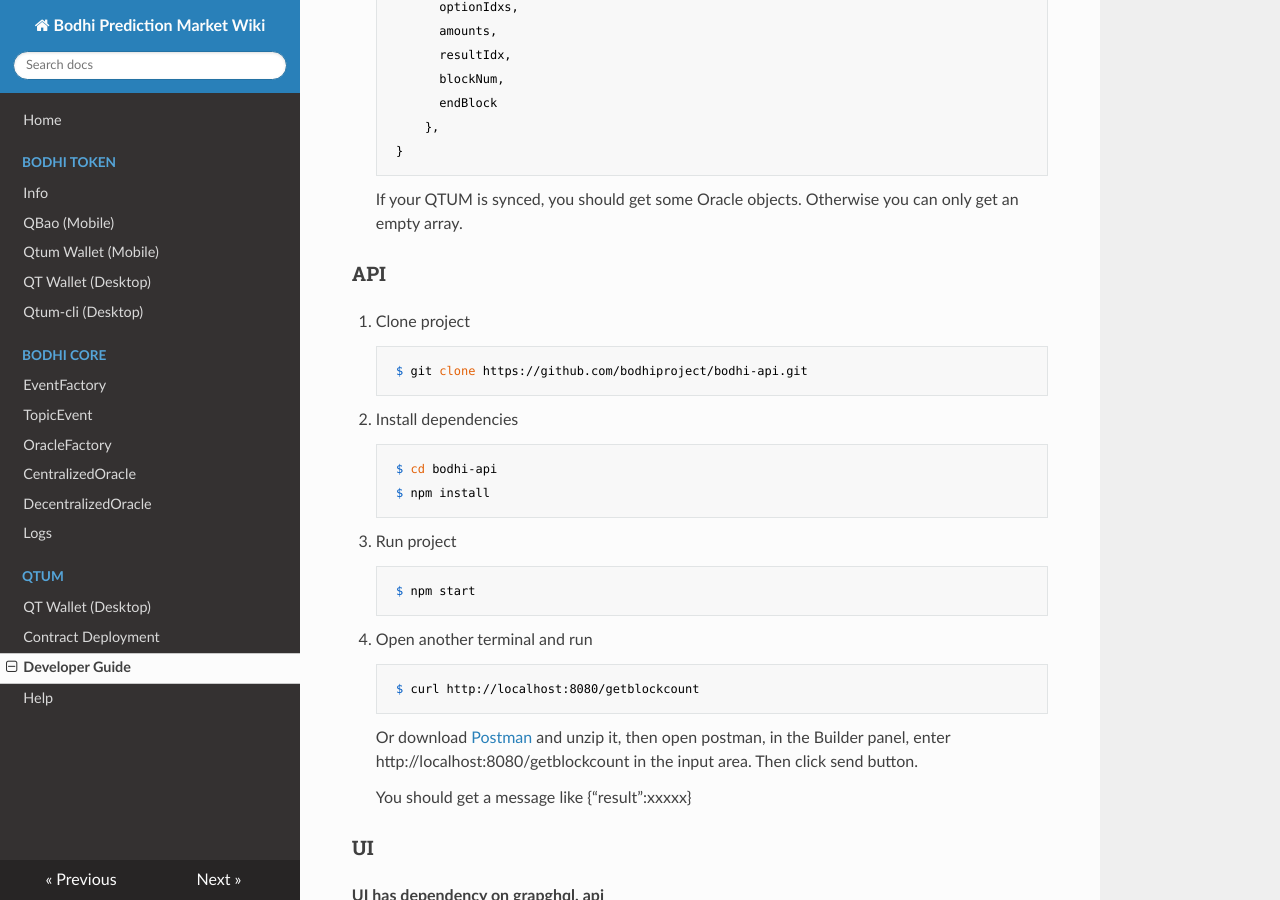
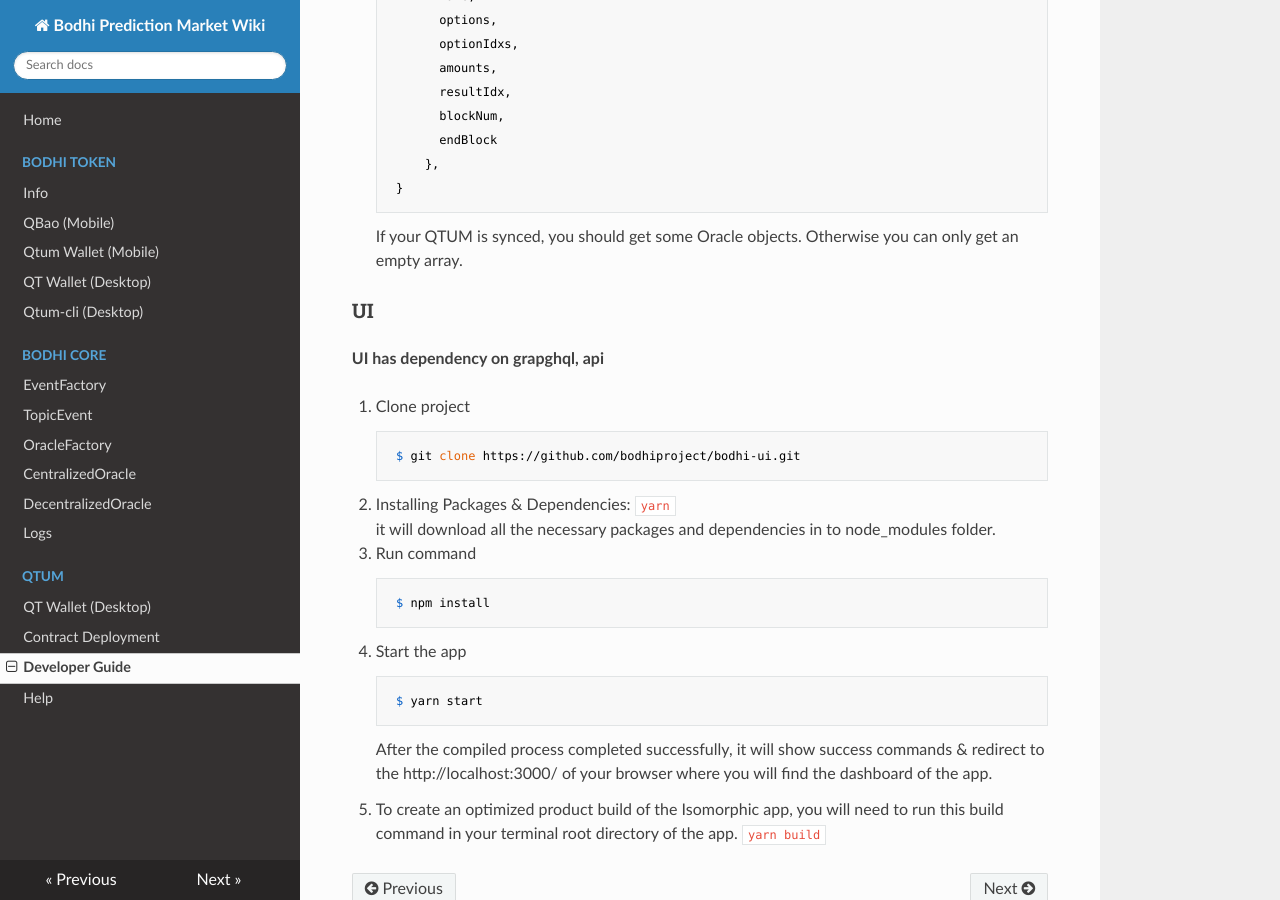
Before and after one commit to bodhiproject/wiki, an MkDocs documentation site: the page built from docs/developer_guide.md, in a window 1280 px wide and 900 px high, scrolled down 1934 px. Built offline with MkDocs 1.6.1, drawn with Linux system fonts in a browser that asks for light colours; nearby versions of some CDN libraries; comment, search, counter and statistics services are not loaded; old or Windows-style settings are respelled for this version of MkDocs; some of the changed text lies outside the part shown.

Commit message:
delete api section

```diff
--- a/docs/developer_guide.md
+++ b/docs/developer_guide.md
@@ -84,31 +86,6 @@
 
       If your QTUM is synced, you should get some Oracle objects. Otherwise you can only get an empty array.
 
-
-### API
-
-1. Clone project
-
-         $ git clone https://github.com/bodhiproject/bodhi-api.git
-
-2. Install dependencies
-
-         $ cd bodhi-api
-         $ npm install
-
-3. Run project
-
-         $ npm start
-
-4. Open another terminal and run
-
-         $ curl http://localhost:8080/getblockcount
-
-      Or download [Postman](https://www.getpostman.com/) and unzip it, then open postman, in the Builder panel, enter http://localhost:8080/getblockcount in the input area. Then click send button.
-
-      You should get a message like {“result”:xxxxx}
-
-
 ### UI
 
    **UI has dependency on grapghql, api**
```
Also changed, not shown: other parts of docs/developer_guide.md (+2 -0 lines).
